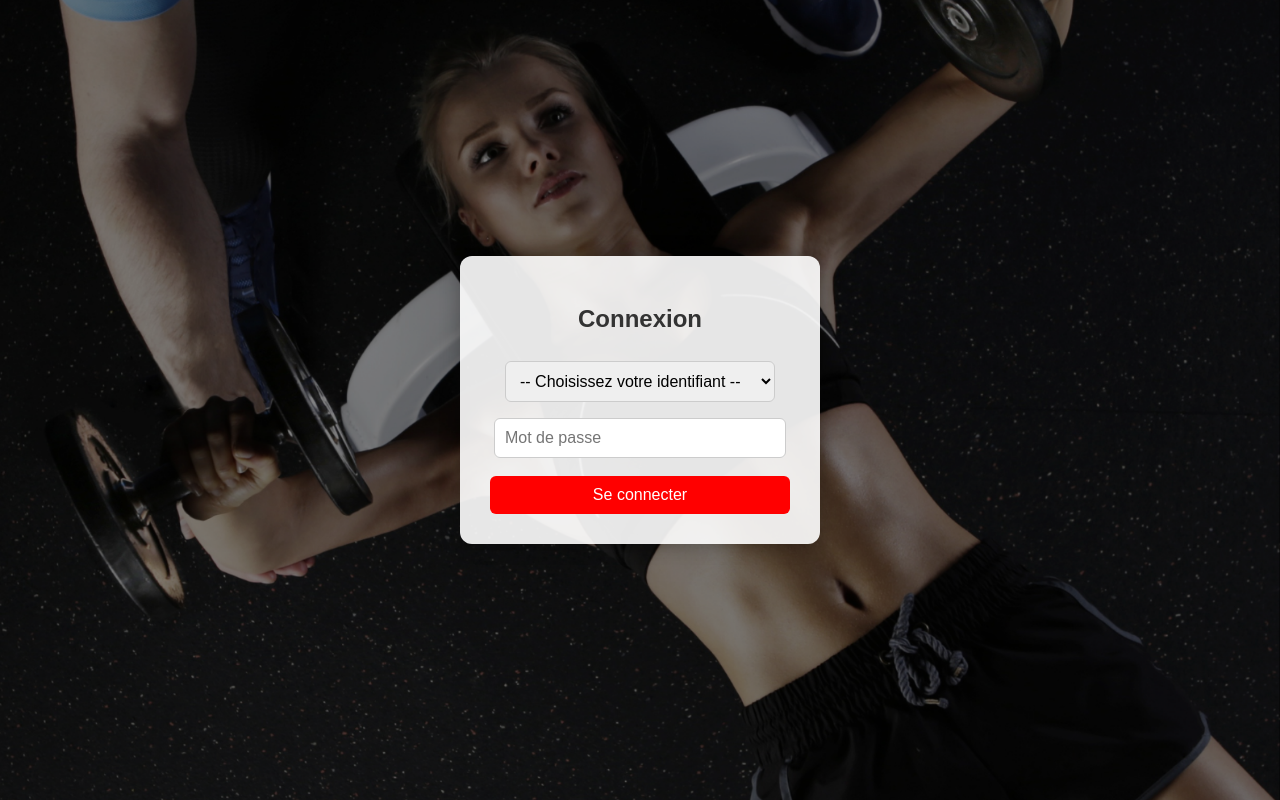
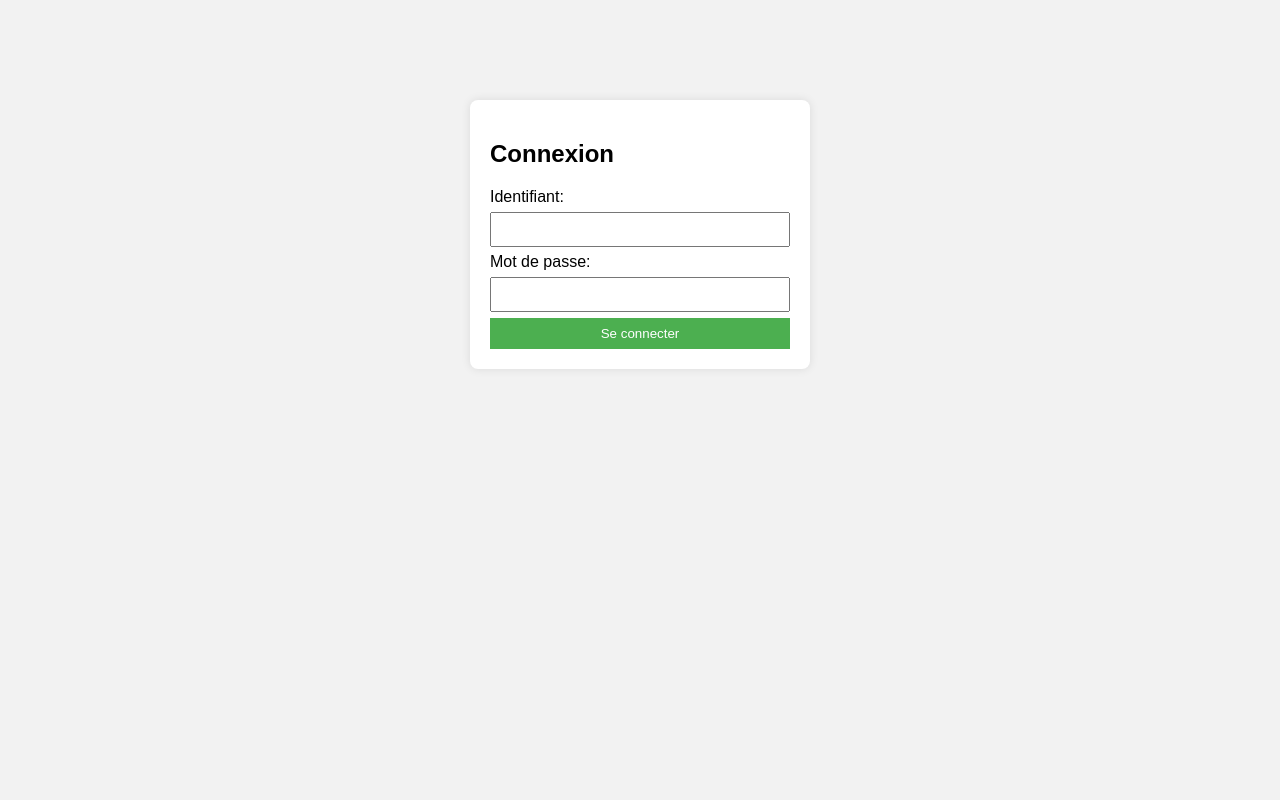
Before and after one commit to loupau28/icp-app, a Flask app: page /login in a window 1280 px wide. Run offline with Flask 3, Linux system fonts and the light colour scheme; some libraries are stand-ins or nearby versions.

Commit message:
Ajout majbdd v3

```diff
--- a/templates/login.html
+++ b/templates/login.html
@@ -2,74 +2,29 @@
 <html lang="fr">
 <head>
     <meta charset="UTF-8">
-    <meta name="viewport" content="width=device-width, initial-scale=1.0">
-    <title>Connexion EAP-TAV</title>
+    <title>Login</title>
     <style>
-        body {
-            font-family: Arial, sans-serif;
-            background: url('/static/FOND.png') no-repeat center center fixed;
-            background-size: cover;
-            display: flex;
-            justify-content: center;
-            align-items: center;
-            height: 100vh;
-            margin: 0;
-        }
-        .login-container {
-            background-color: rgba(255, 255, 255, 0.9);
-            padding: 30px;
-            border-radius: 12px;
-            box-shadow: 0 0 20px rgba(0,0,0,0.3);
-            width: 300px;
-            text-align: center;
-        }
-        h2 {
-            color: #333;
-            margin-bottom: 20px;
-        }
-        select, input[type="password"] {
-            width: 90%;
-            padding: 10px;
-            margin: 8px 0;
-            border-radius: 6px;
-            border: 1px solid #ccc;
-            font-size: 16px;
-        }
-        input[type="submit"] {
-            background-color: red;
-            color: white;
-            border: none;
-            padding: 10px;
-            width: 100%;
-            border-radius: 6px;
-            font-size: 16px;
-            cursor: pointer;
-            margin-top: 10px;
-        }
-        input[type="submit"]:hover {
-            background-color: darkred;
-        }
-        .error {
-            color: red;
-            margin-bottom: 10px;
-        }
+        body { font-family: Arial, sans-serif; background-color: #f2f2f2; }
+        .container { width: 300px; margin: 100px auto; padding: 20px; background: white; border-radius: 8px; box-shadow: 0 0 10px rgba(0,0,0,0.1);}
+        input[type=text], input[type=password] { width: 100%; padding: 8px; margin: 6px 0; box-sizing: border-box; }
+        input[type=submit] { width: 100%; padding: 8px; background-color: #4CAF50; color: white; border: none; cursor: pointer; }
+        input[type=submit]:hover { background-color: #45a049; }
+        .error { color: red; }
     </style>
 </head>
 <body>
-    <div class="login-container">
+<div class="container">
     <h2>Connexion</h2>
     {% if error %}
-            <div class="error">{{ error }}</div>
+        <p class="error">{{ error }}</p>
     {% endif %}
-        <form method="post">
-            <select name="username" required>
-                <option value="">-- Choisissez votre identifiant --</option>
-                <option value="EAP-TAV" {% if username=='EAP-TAV' %}selected{% endif %}>EAP-TAV</option>
-                <option value="BFOR-TAV" {% if username=='BFOR-TAV' %}selected{% endif %}>BFOR-TAV</option>
-                <option value="SOG-TAV" {% if username=='SOG-TAV' %}selected{% endif %}>SOG-TAV</option>
-            </select>
+    <form method="POST">
+        <label for="username">Identifiant:</label>
+        <input type="text" id="username" name="username" required>
 
-            <input type="password" name="password" placeholder="Mot de passe" required>
+        <label for="password">Mot de passe:</label>
+        <input type="password" id="password" name="password" required>
+
         <input type="submit" value="Se connecter">
     </form>
 </div>
```
Also changed, not shown: templates/Renseignement GSSI.html (+12 -15 lines), templates/Renseignement ICP.html (+39 -27 lines), templates/choix_role.html (+17 -15 lines). Lines whose indentation alone changed are shown as unchanged.
